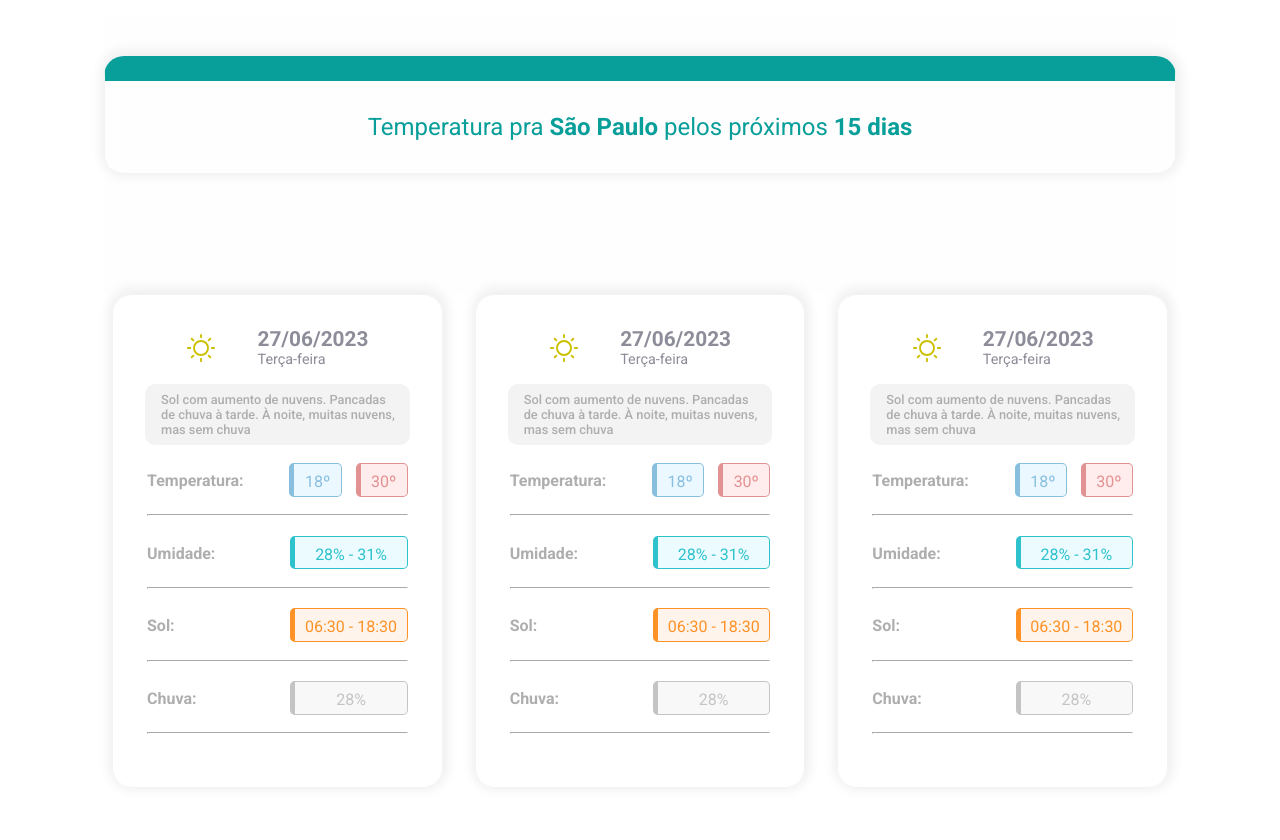
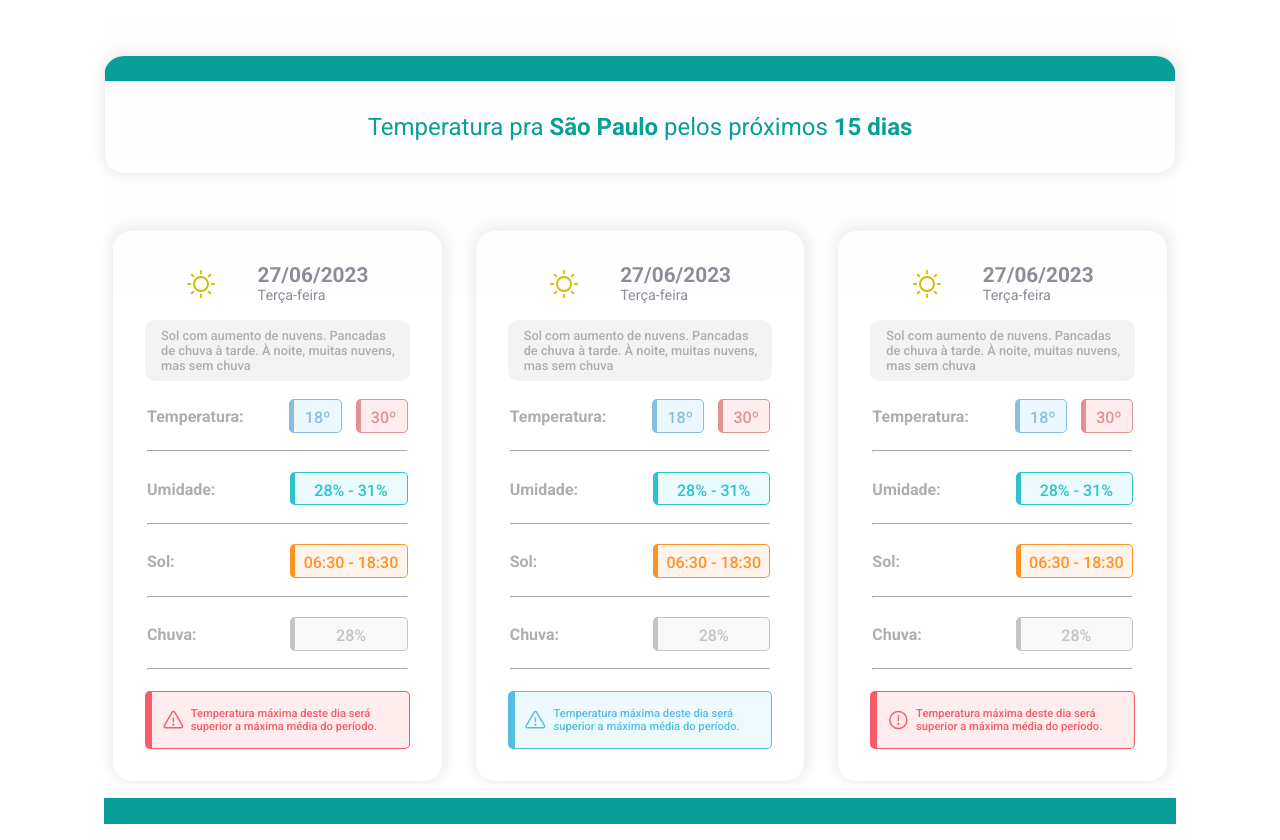
Before and after one commit to the-one-who-knoccks/Teste-Frontend-Culttivo, a React (Vite) app: page / in a window 1280 px wide. Before the commit the page ends 804 px from the top, so only its background shows below. Built offline with nearby package versions, Linux system fonts and the light colour scheme.

Commit message:
:sparkles: estrutura do card atualizada

```diff
--- a/index.html
+++ b/index.html
@@ -10,7 +10,7 @@
   <link rel="icon" type="image/svg+xml" href="/src/assets/weather.png" />
 
 
-  <link href="https://fonts.googleapis.com/css2?family=Roboto:wght@400;500;700&display=swap" rel="stylesheet" />
+  <link href="https://fonts.googleapis.com/css2?family=Roboto:wght@300;400;500;700&display=swap" rel="stylesheet" />
   <title>Culttivo - Clima</title>
 </head>
 
--- a/src/components/Carousel/index.tsx
+++ b/src/components/Carousel/index.tsx
@@ -1,5 +1,10 @@
-import { Sun } from 'phosphor-react'
-import { CarouselCard, CarouselContainer, ColorInfo } from './styles'
+import { Sun, Warning, WarningCircle } from 'phosphor-react'
+import {
+  CarouselCard,
+  CarouselContainer,
+  ColorInfo,
+  WarningCard,
+} from './styles'
 
 export function Carousel() {
   return (
@@ -63,6 +68,13 @@ export function Carousel() {
             </tr>
             <hr />
           </table>
+          <WarningCard variant="superior">
+            <span>
+              <Warning size={40} />
+              Temperatura máxima deste dia será superior a máxima média do
+              período.
+            </span>
+          </WarningCard>
         </header>
       </CarouselCard>
       <CarouselCard>
@@ -124,6 +136,13 @@ export function Carousel() {
             </tr>
             <hr />
           </table>
+          <WarningCard variant="inferior">
+            <span>
+              <Warning size={40} />
+              Temperatura máxima deste dia será superior a máxima média do
+              período.
+            </span>
+          </WarningCard>
         </header>
       </CarouselCard>
       <CarouselCard>
@@ -185,6 +204,13 @@ export function Carousel() {
             </tr>
             <hr />
           </table>
+          <WarningCard variant="superior">
+            <span>
+              <WarningCircle size={40} />
+              Temperatura máxima deste dia será superior a máxima média do
+              período.
+            </span>
+          </WarningCard>
         </header>
       </CarouselCard>
     </CarouselContainer>
--- a/src/components/Carousel/styles.ts
+++ b/src/components/Carousel/styles.ts
@@ -3,7 +3,7 @@ import styled, { css } from 'styled-components'
 export const CarouselContainer = styled.section`
   width: 100%;
   max-width: 1120px;
-  margin: 0 auto;
+  margin-bottom: 1rem;
   padding: 0 0.5rem;
 
   display: grid;
@@ -15,10 +15,15 @@ interface ColorInfoProps {
   variant?: 'min' | 'max' | 'umidade' | 'nascer/pordosol' | 'chuva'
 }
 
+interface WarningCardProps {
+  variant?: 'superior' | 'inferior'
+}
+
 export const CarouselCard = styled.div`
   background: ${(props) => props.theme.white};
   border-radius: 20px;
   padding: 2rem;
+  margin-top: -4rem;
   box-shadow: 1px -2px 12px 4px rgba(239, 239, 239, 255);
   border: 1px solid ${(props) => props.theme['cinza-200']};
 
@@ -28,24 +33,19 @@ export const CarouselCard = styled.div`
     justify-content: center;
     color: ${(props) => props.theme['cinza-400']};
 
-
-
     > div {
       display: flex;
       align-items: center;
       justify-content: space-evenly;
     }
 
-
     strong {
       font-size: 1.3rem;
     }
 
     p {
-      font-size: .9rem;
+      font-size: 0.9rem;
     }
-
-
 
     article {
       margin-top: 1rem;
@@ -58,7 +58,7 @@ export const CarouselCard = styled.div`
       font-weight: 500;
     }
 
-    table tr  {
+    table tr {
       display: flex;
       justify-content: space-between;
       align-items: self-start;
@@ -71,13 +71,11 @@ export const CarouselCard = styled.div`
     }
 
     table hr {
-
       position: relative;
       bottom: 1.2rem;
       border-color: ${(props) => props.theme['cinza-100']};
     }
-
-
+  }
 `
 
 export const ColorInfo = styled.span<ColorInfoProps>`
@@ -90,7 +88,7 @@ export const ColorInfo = styled.span<ColorInfoProps>`
   padding: 0.5rem 0.5rem 0.3rem;
   border-left-width: 0.35rem;
   width: 45%;
-
+  font-weight: 500;
   ${(props) =>
     props.variant === 'max' &&
     css`
@@ -127,3 +125,38 @@ export const ColorInfo = styled.span<ColorInfoProps>`
       color: ${(props) => props.theme['cinza-700']};
     `};
 `
+
+export const WarningCard = styled.div<WarningCardProps>`
+span {
+  display: flex;
+  justify-content: center;
+  align-items: center;
+  padding: 0.5rem 0.5rem 0.5rem 1rem;
+  font-size: 0.8rem;
+
+  border-radius: 5px;
+  border: 1px solid;
+  border-left-width: 0.45rem;
+  font-weight: 500;
+  font-size: 0.7rem;
+  width: auto;
+
+  svg {
+    position: relative;
+    right: 0.4rem;
+}
+
+  ${(props) =>
+    props.variant === 'superior' &&
+    css`
+      color: ${(props) => props.theme['vermelho-300']};
+      background: ${(props) => props.theme['vermelho-100']};
+    `};
+
+  ${(props) =>
+    props.variant === 'inferior' &&
+    css`
+      color: ${(props) => props.theme['azul-400']};
+      background: ${(props) => props.theme['azul-200']};
+    `};
+`
--- a/src/components/Footer/index.tsx
+++ b/src/components/Footer/index.tsx
@@ -1,5 +1,9 @@
 import { FooterContainer } from './styles'
 
 export function Footer() {
-  return <FooterContainer />
+  return (
+    <FooterContainer>
+      <hr />
+    </FooterContainer>
+  )
 }
--- a/src/components/Footer/styles.ts
+++ b/src/components/Footer/styles.ts
@@ -1,10 +1,11 @@
 import styled from 'styled-components'
 
 export const FooterContainer = styled.header`
-  background: ${(props) => props.theme['gray-100']};
-  padding: 2.5rem 0 7.5rem;
-  width: 100%;
-  max-width: 1120px;
-  margin: 0 auto;
-  padding: 1.5rem;
+  hr {
+    background: ${(props) => props.theme['verde-100']};
+    border: none;
+    padding: 0.8rem;
+    width: 100%;
+    max-width: 1120px;
+  }
 `
--- a/src/pages/Main/index.tsx
+++ b/src/pages/Main/index.tsx
@@ -1,6 +1,7 @@
 import { Header } from '../../components/Header'
 import { Carousel } from '../../components/Carousel'
 import { Container } from './styles'
+import { Footer } from '../../components/Footer'
 
 export function Main() {
   return (
@@ -8,6 +9,7 @@ export function Main() {
       <Container>
         <Header />
         <Carousel />
+        <Footer />
       </Container>
     </div>
   )
--- a/src/styles/global.ts
+++ b/src/styles/global.ts
@@ -11,8 +11,6 @@ export const GlobalStyle = createGlobalStyle`
 
 
   body {
-    background-color: ${(props) => props.theme['gray-100']};
-    color: ${(props) => props.theme['gray-100']};
     -webkit-font-smoothing: antialiased;
   }
 
```
Lines whose indentation alone changed are shown as unchanged.
